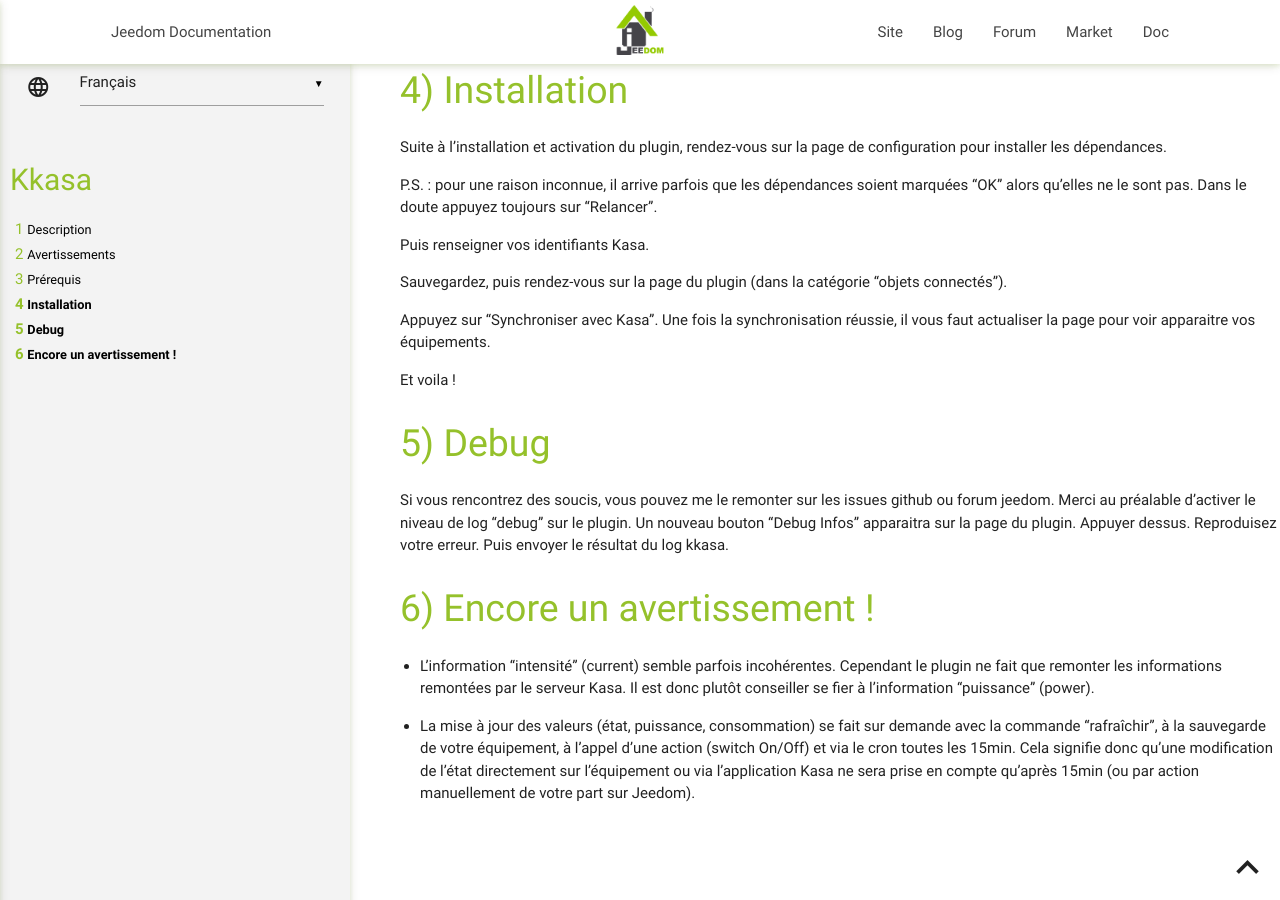
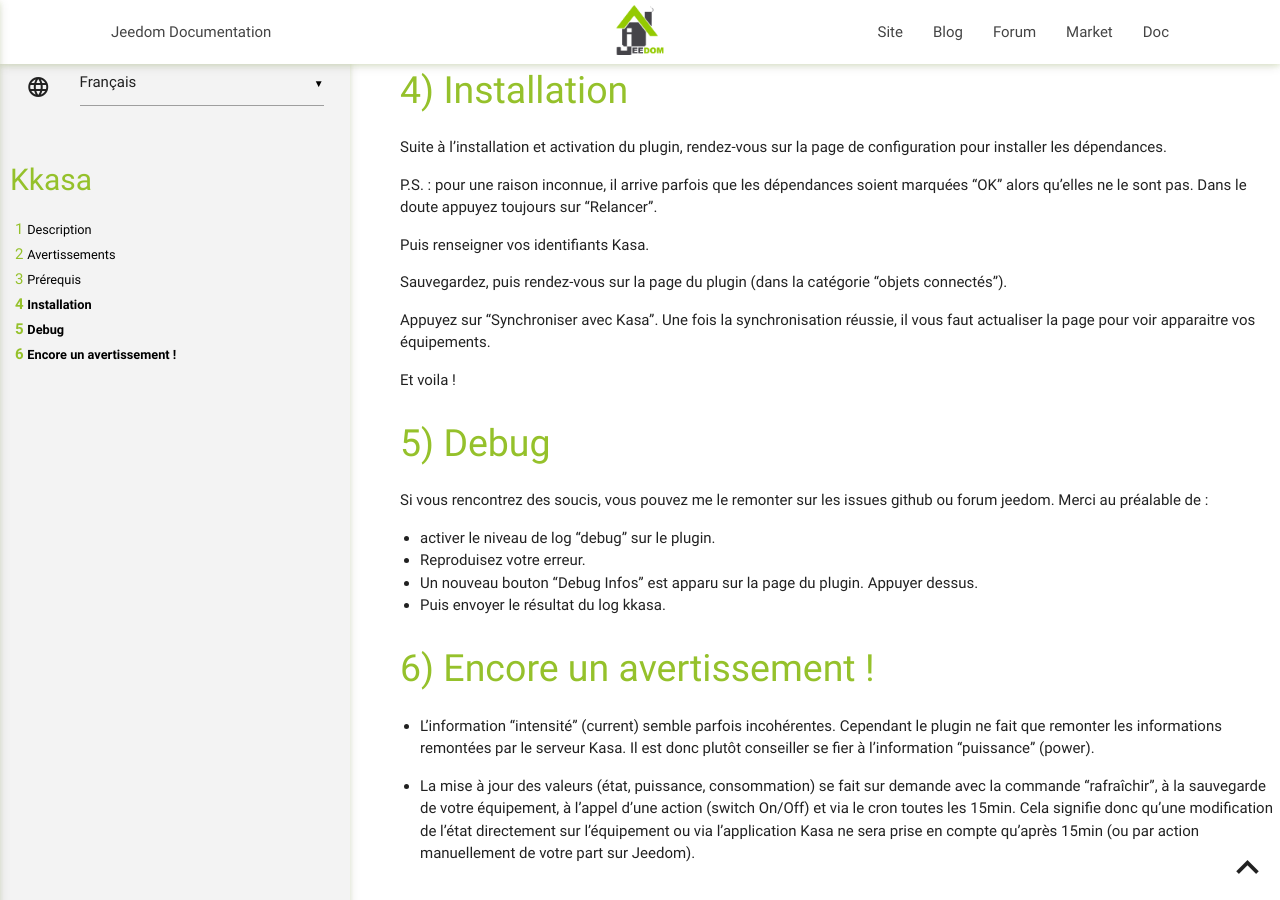
Before and after one commit to vampi62/kkasa, a Jekyll site: the page built from docs/fr_FR/index.md, in a window 1280 px wide and 900 px high, scrolled down 702 px. Built offline with Jekyll 4.4.1, drawn with Linux system fonts in a browser that asks for light colours; our own code applies the rules of GitHub Pages for plain Markdown files.

Commit message:
debug instructions

```diff
--- a/docs/fr_FR/index.md
+++ b/docs/fr_FR/index.md
@@ -57,7 +57,11 @@
 Debug
 ===
 Si vous rencontrez des soucis, vous pouvez me le remonter sur les issues github ou forum jeedom.
-Merci au préalable d'activer le niveau de log "debug" sur le plugin. Un nouveau bouton "Debug Infos" apparaitra sur la page du plugin. Appuyer dessus. Reproduisez votre erreur. Puis envoyer le résultat du log kkasa.
+Merci au préalable de :
+* activer le niveau de log "debug" sur le plugin.
+* Reproduisez votre erreur.
+* Un nouveau bouton "Debug Infos" est apparu sur la page du plugin. Appuyer dessus.
+* Puis envoyer le résultat du log kkasa.
 
 Encore un avertissement !
 ===
```
